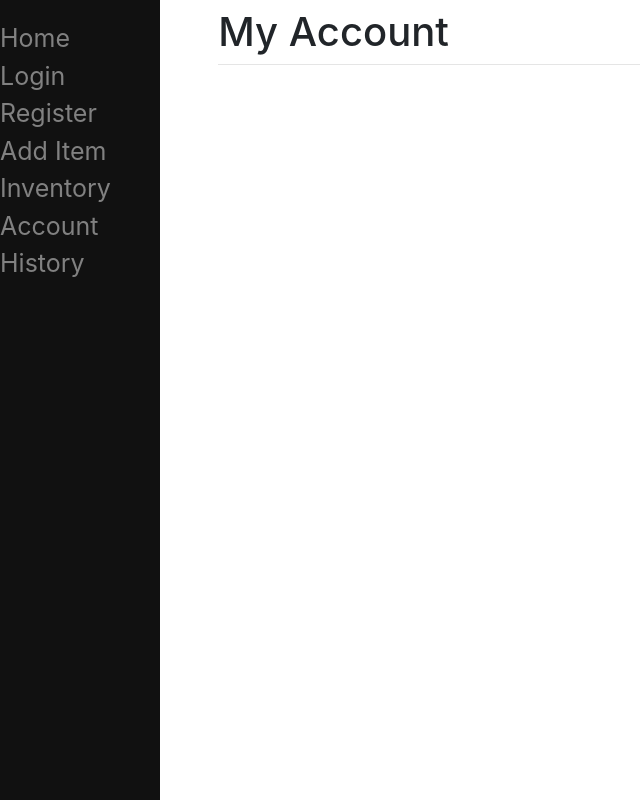
After one commit to AdventurousDataScientist/EcommerceSite, a Django app: page /account in a window 1280 px wide. The commit adds this page. Shown: the whole page, without its empty margins (0-640 px from the left). Run offline with Django 4.2, Linux system fonts and the light colour scheme.

Commit message:
Added order history page, account page, changed the names of login and every other page so that heading reflects page's name. E.g login page has login for heading

```diff
--- /dev/null
+++ b/ecommerce_site/main/templates/main/account.html
@@ -0,0 +1,4 @@
+{% extends "main/base.html" %}
+
+{% block title %}My Account{% endblock %}
+{% block sitename %}My Account{% endblock %}
--- a/ecommerce_site/main/templates/main/base.html
+++ b/ecommerce_site/main/templates/main/base.html
@@ -23,13 +23,16 @@
           <a href="/register">Register</a>
           <a href="/create">Add Item</a>
           <a href="/inventory">Inventory</a>
+          <a href="/account">Account</a>
+          <a href="/history">History</a>
       </div>
     <div id="content" name="content">
         <div class="row justify-content-center">
             <div class="col-8">
-                <h1 class="mt-2">My Site</h1>
+                <h1 class="mt-2">{% block sitename %}My Site{% endblock %}</h1>
                 <hr class="mt-0 mb-4">
                     {% block content %}
+
                     {% endblock %}
             </div>
         </div>
--- a/ecommerce_site/main/templates/main/cart.html
+++ b/ecommerce_site/main/templates/main/cart.html
@@ -1,7 +1,7 @@
 {% extends "main/not_authenticated.html" %}
 
 {% block title %}Cart{% endblock %}
-{% block sitename %}<h1 class="mt-2">My Cart</h1>{% endblock %}
+{% block sitename %}Cart{% endblock %}
 
 {% block content %}
 {% load static %}
--- a/ecommerce_site/main/templates/main/create_item.html
+++ b/ecommerce_site/main/templates/main/create_item.html
@@ -1,6 +1,7 @@
 {% extends "main/base.html" %}
 
 {% block title %}Create Item{% endblock %}
+{% block sitename %}Create Item{% endblock %}
 
 {% block content %}
     <h1>This is the create item page</h1>
--- /dev/null
+++ b/ecommerce_site/main/templates/main/history.html
@@ -0,0 +1,4 @@
+{% extends "main/base.html" %}
+
+{% block title %}Order History{% endblock %}
+{% block sitename %}Order History{% endblock %}
--- a/ecommerce_site/main/templates/main/home.html
+++ b/ecommerce_site/main/templates/main/home.html
@@ -1,4 +1,6 @@
 {% extends "main/base.html" %}
+{% block title %}Home{% endblock %}
+{% block sitename %}Home{% endblock %}
 
 {% block content %}
 <h1>This is the home page, welcome {{ user.get_username }}</h1>
--- a/ecommerce_site/main/templates/main/inventory.html
+++ b/ecommerce_site/main/templates/main/inventory.html
@@ -1,6 +1,7 @@
-{% extends "main/not_authenticated.html" %}
+{% extends "main/base.html" %}
 
 {% block title %}Inventory{% endblock %}
+{% block sitename %}Inventory{% endblock %}
 
 {% block content %}
     <form method="post" action="/cart">
--- a/ecommerce_site/main/templates/main/item.html
+++ b/ecommerce_site/main/templates/main/item.html
@@ -1,6 +1,7 @@
 {% extends "main/base.html" %}
 
 {% block title %}Item Info{% endblock %}
+{% block sitename %}Item Info{% endblock %}
 
 {% block content %}
 <p>Item: {{item.name}}</p>
--- a/ecommerce_site/main/urls.py
+++ b/ecommerce_site/main/urls.py
@@ -8,5 +8,8 @@ urlpatterns = [
     path("create", views.create, name="create"),
     path("item/<int:id>", views.show_item, name="show_item"),
     path("inventory", views.list_all_items, name="inventory"),
-    path("cart", views.cart, name="cart")
+    path("cart", views.cart, name="cart"),
+    path("account", views.account, name="account"),
+    path("history", views.history, name="history")
+
 ]
--- a/ecommerce_site/main/views.py
+++ b/ecommerce_site/main/views.py
@@ -51,4 +51,12 @@ def cart(request):
                'total_cost':total_cost
                        }
     #cart_debug_file.close()
+    elif request.method == 'GET':
+        context = {}
     return render(request, "main/cart.html", context)
+
+def account(request):
+    return render(request, "main/account.html")
+
+def history(request):
+    return render(request, "main/history.html")
```
